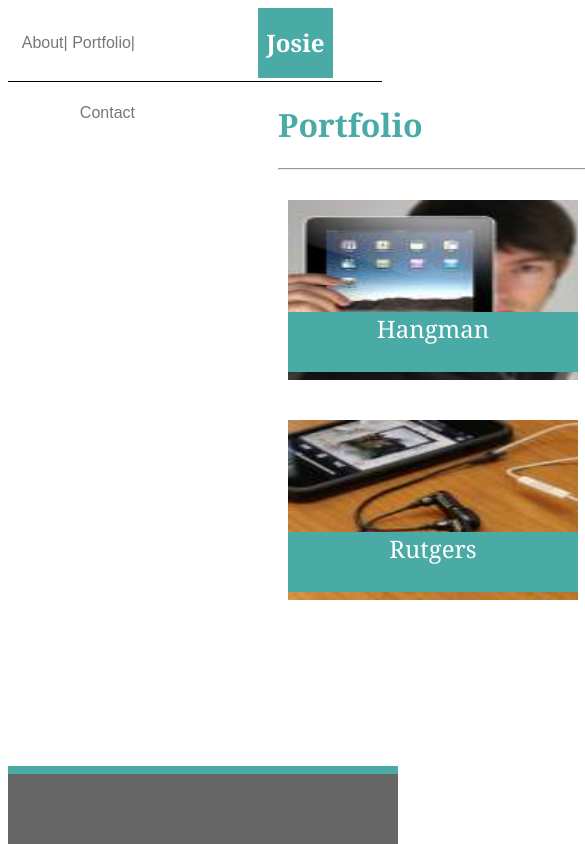
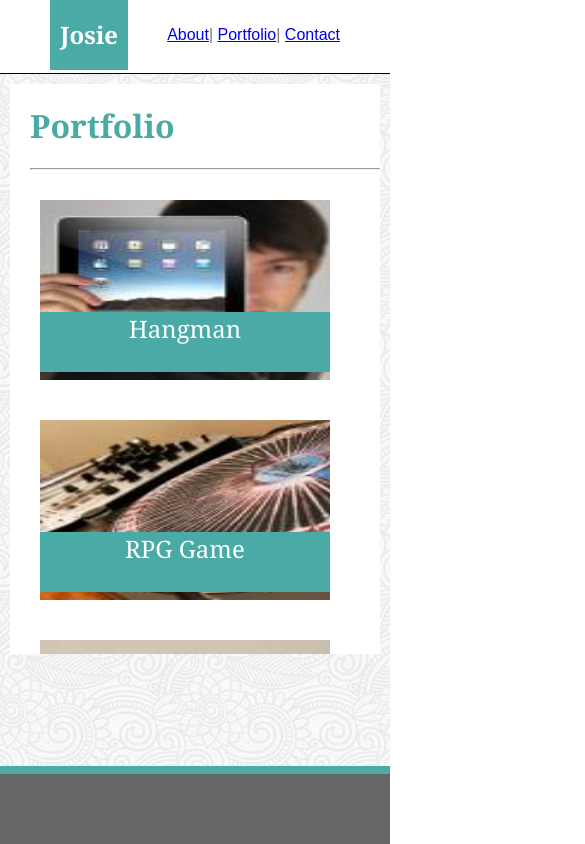
Before and after one commit to Jostrange/Responsive-Portfolio, a plain HTML site: page portfolio.html in a window 390 px wide. Shown: the top 844 px of the page, 585 px wide, since content can reach past the window. Drawn offline with Linux system fonts and the light colour scheme; files that its build step writes are made by us from their sources; files whose address does not match are found by name.

Commit message:
make responsive

```diff
--- /dev/null
+++ b/Assets/css/styles.css
@@ -0,0 +1,182 @@
+  html {
+    height: 100vh;
+    overflow: hidden;
+  }
+
+  .body {
+    background-image: url("../image/full-bloom.png");
+    height: 100%;
+    display: flex;
+    flex-direction: column;
+    margin: 0px;
+  }
+
+  #main-header {
+    background-color: #ffffff;
+    border-color: #dddddd;
+    width: 100%;
+    height: 70px;
+    border-bottom: solid 1px;
+    position: relative;
+    padding-bottom: 3px;
+  }
+
+  h1 {
+    margin-top: 0px;
+  }
+
+  #name {
+    font-family: 'Georgia', Times, Times New Roman, serif;
+    font-weight: bold;
+    float: center;
+    position: absolute;
+    background-color: #4aaaa5;
+    width: 20%;
+    height: 70px;
+    text-align: center;
+    color: #ffffff;
+    font-size: 24px;
+    margin-left: 50px;
+    margin-top: auto;
+    margin-bottom: auto;
+    line-height: 70px;
+  }
+
+  #info {
+    position: relative;
+    text-align: Right;
+    line-height: 70px;
+    color: #777777;
+    font-family: 'Arial', 'Helvetica Neue', Helvetica, sans-serif;
+    padding-right: 50px;
+  }
+
+  #main-content {
+    background-color: #ffffff;
+    border-color: #dddddd;
+    position: relative;
+    height: 550px;
+    font-family: 'Georgia', Times, Times New Roman, serif;
+    max-width: 960px;
+    color: #4aaaa5;
+    margin: 20px auto auto 50px;
+    padding-left: 20px;
+    padding-top: 20px;
+    overflow: auto;
+  }
+
+  #footer {
+    background-color: #666666;
+    position: sticky;
+    width: 100%;
+    height: 70px;
+    bottom: 0%;
+    border-top-color: #4aaaa5;
+    border-top-width: 8px;
+    border-top-style: solid;
+  }
+
+  .img {
+    float: left;
+    position: relative;
+    text-align: right;
+    color: #777777;
+    padding-left: 0px;
+    padding-right: 20px;
+    padding-top: 20px;
+  }
+
+  .paragraph {
+    color: #777777;
+    word-break: break-word;
+    line-height: 40px;
+    font-family: 'Arial', 'Helvetica Neue', Helvetica, sans-serif;
+  }
+
+  .font {
+    font-family: 'Arial', 'Helvetica Neue', Helvetica, sans-serif;
+    font-size: 18px;
+    height: 2em;
+    color: #666666;
+  }
+
+  .line {
+    color: #777777;
+    width: 100%;
+  }
+
+  #button {
+    font-family: 'Arial', 'Helvetica Neue', Helvetica, sans-serif;
+    font-size: 18px;
+    background-color: #4aaaa5;
+    color: #ffffff;
+    position: relative;
+    margin-top: 12px;
+  }
+
+  .text-box {
+    width: 100%;
+  }
+
+  #unlike-text-box {
+    width: 100%;
+    height: 200px;
+  }
+
+  .contain-image-text {
+    position: relative;
+    height: 180px;
+    width: 300px;
+    float: left;
+    margin-bottom: 40px;
+    overflow: hidden;
+  }
+
+  .port-image {
+    height: 180px;
+    width: 300px;
+    position: absolute;
+    top: 0px;
+    padding-right: 10px;
+    padding-left: 10px;
+  }
+
+  .container {
+    display: flex;
+    flex-direction: row;
+    flex-wrap: wrap;
+    width: 100%;
+  }
+
+  .image-text {
+    color: #ffffff;
+    background-color: #4aaaa5;
+    z-index: 0;
+    position: relative;
+    margin-left: 10px;
+    width: 290px;
+    height: 60px;
+    font-size: 24px;
+    bottom: 1;
+    position: absolute;
+    top: 112px;
+    text-align: center;
+  }
+
+  @media (max-width:768px) {
+    #main-content {
+      margin: 20px 10px auto 10px;
+      max-width: calc(100% - 20px);
+    }
+  }
+
+  @media (max-width:640px) {
+    #main-content {
+      margin: 10px 10px auto 10px;
+      max-width: calc(100% - 20px);
+    }
+  }
+
+  .contact-page {
+    padding: 20px;
+  }
--- a/css/portfoliostyle.css
+++ /dev/null
@@ -1,156 +0,0 @@
-
-
-.body {
-  background-image: url("../image/full-bloom.png");
-
-}
-
-#main-header {
-  background-color:#ffffff;
-  border-color: #dddddd;
-  width: 100%;
-  height: 70px;
-  border-bottom:solid 1px;
-  position: relative;
-  padding-bottom: 3px;
-
-}
-#name {
-  font-family: 'Georgia', Times, Times New Roman, serif;
-  font-weight: bold;
-  float:center;
-  position: absolute;
-  background-color: #4aaaa5;
-  width: 20%;
-  height:70px;
-  text-align: center;
-  color:#ffffff;
-  font-size:24px;
-  margin-left: 250px;
-  margin-top: auto;
-  margin-bottom:auto;
-  line-height: 70px;
-
-
-
-}
-
-#info {
-  position: relative;
-  text-align:Right;
-  line-height: 70px;
-  color: #777777;
-  font-family: 'Arial', 'Helvetica Neue', Helvetica, sans-serif;
-  padding-right: 247px;
-}
-
-#main-content {
-
-  background-color: #ffffff;
-  border-color: #dddddd;
-  position: relative;
-  margin-left: 250px;
-  margin-right: 200px;
-  height: 550px;
-  font-family: 'Georgia', Times, Times New Roman, serif;
-  width: 960px;
-  color: #4aaaa5;
-  padding-left: 20px;
-  margin-top: 20px;
-}
-
-
-
-#footer{
-  background-color: #666666;
-  position:absolute;
-  width: 100%;
-  height: 70px;
-  bottom:0%;
-  border-top-color: #4aaaa5;
-  border-top-width: 8px;
-  border-top-style: solid;
-}
-
-.img{
-  float:left;
-  position: relative;
-  text-align: right;
-  color: #777777;
-  padding-left: 20px;
-  padding-right:20px;
-  padding-top: 20px;
-}
-.paragraph {
-  color: #777777;
-  word-break: break-word;
-  line-height: 40px;
-  font-family:'Arial', 'Helvetica Neue', Helvetica, sans-serif;
-}
-
-
-.font{
-  font-family:'Arial', 'Helvetica Neue', Helvetica, sans-serif;
-  font-size: 18px;
-  height:2em;
-  color:#666666;
-
-}
-.line{
-  color:#777777;
-  width:100%;
-}
-
-#button {
-  font-family:'Arial', 'Helvetica Neue', Helvetica, sans-serif;
-  font-size: 18px;
-  background-color: #4aaaa5;
-  color: #ffffff;
-  position: relative;
-  left:-1px;
-}
-.text-box{
-  width: 900px;
-}
-#unlike-text-box {
-  width: 900px;
-  height:200px;
-  padding:10px;
-}
-.contain-image-text{
-  position:relative;
-  height: 180px;
-  width: 300px;
-  float:left;
-  margin-bottom: 40px;
-  overflow: hidden;
-}
-
-.port-image{
-height: 180px;
-width: 300px;
-position: absolute;
-top: 0px;
-padding-right:10px;
-padding-left:10px;
-}
-
-.container{
-  width: 960px;
-  height: 550px;
-}
-
-.image-text{
-  color: #ffffff;
-  background-color: #4aaaa5;
-  z-index: 6;
-  position: relative;
-  margin-left: 10px;
-  width: 290px;
-  height: 60px;
-  font-size: 24px;
-  bottom: 1;
-  position: absolute;
-  top: 112px;
-  text-align: center;
-}
--- a/portfolio.html
+++ b/portfolio.html
@@ -3,7 +3,7 @@
 
 <head> <meta name="viewport" content="width=device-width, initial-scale=1">
     <title>This is my content page</title>
-  <link rel="stylesheet" type="text/css" href="assets/css/portfoliostyle.css"/>
+  <link rel="stylesheet" type="text/css" href="assets/css/styles.css"/>
 </head>
 <body class="body">
 
@@ -13,12 +13,13 @@
             <div id="name">Josie Strange</div>
 
 
+
             <div id="info">
-                    <a h3 id="about">About</a><span>|</span>
-                    <a h3 id="contact">Portfolio</a><span>|</span>
-                    <a h3 id="portfolio">Contact</a><span></span>
+                <a h3 id="about" href="index.html">About</a><span>|</span>
+                <a h3 id="portfolio" href="portfolio.html">Portfolio</a><span>|</span>
+                <a h3 id="contact" href="content.html">Contact</a>
 
-            </div>
+        </div>
 
 
             </header>
@@ -64,13 +65,9 @@
 
 
 
-      <div>
             <div id="footer">
 
             </div>
 
-      </div>
-
-
 
 </body>
```
Also changed, not shown: content.html (+7 -14 lines), index.html (+24 -23 lines), Assets/image/Biopic.JPG (renamed from image/Biopic.JPG), Assets/image/full-bloom.png (renamed from image/full-bloom.png), Assets/image/hangman.jpeg (renamed from image/hangman.jpeg), Assets/image/rock.jpeg (renamed from image/rock.jpeg), Assets/image/rpg.jpeg (renamed from image/rpg.jpeg), Assets/image/rutgers.jpeg (renamed from image/rutgers.jpeg), Assets/image/trivia.jpeg (renamed from image/trivia.jpeg).
